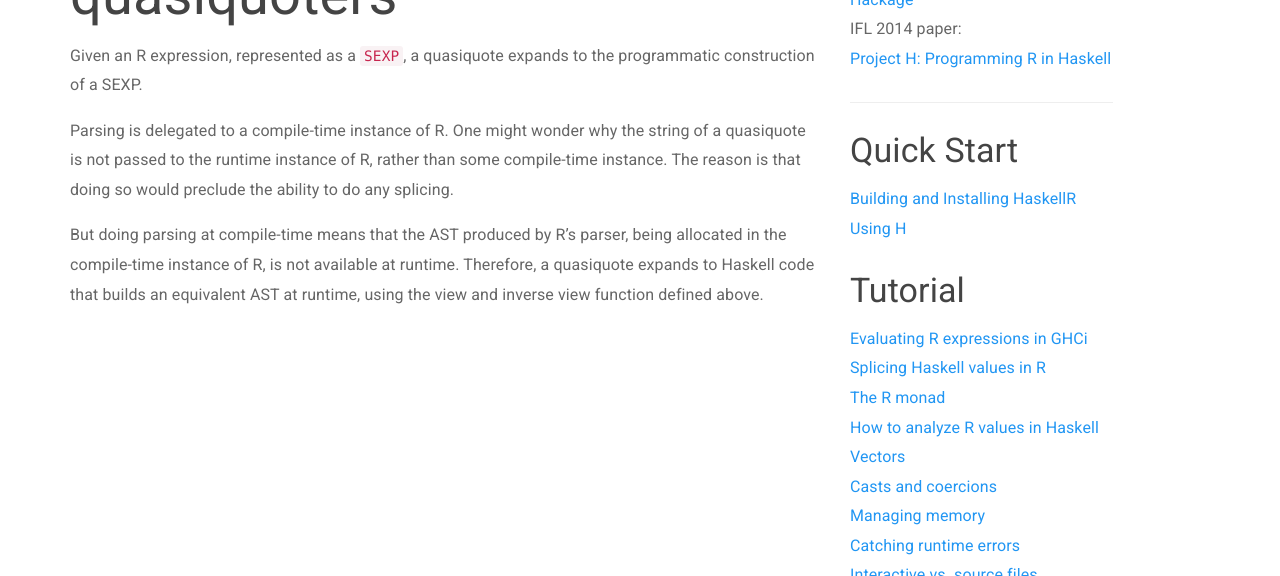
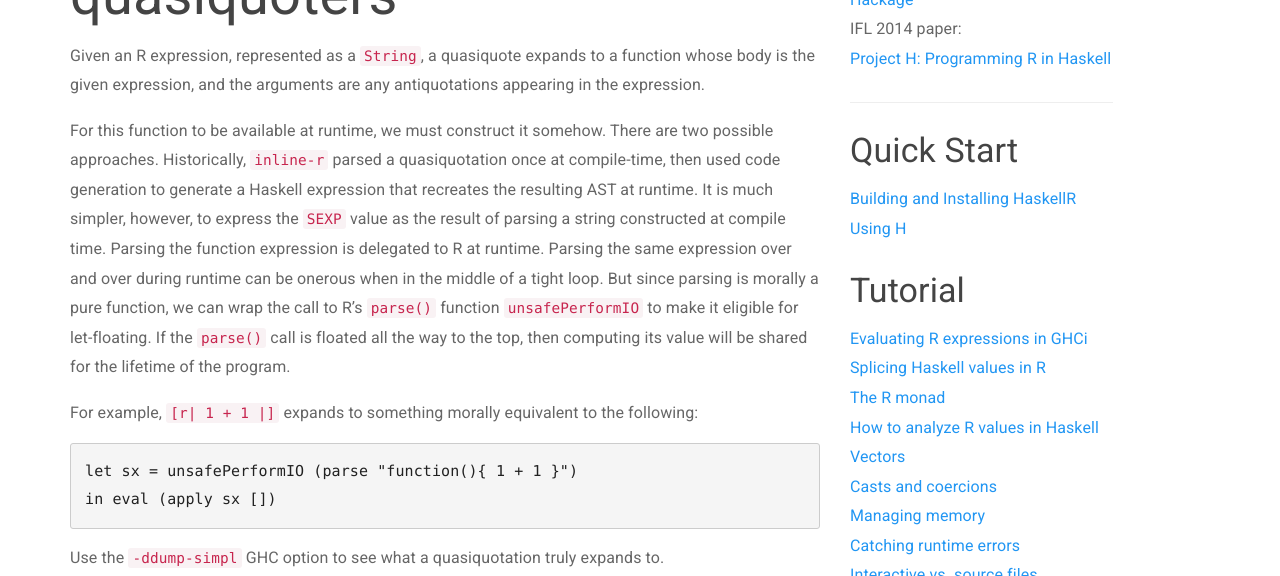
Before and after one commit to tweag/HaskellR, a Jekyll site: the page built from docs/implementation-of-quasiquoters.md, in a window 1280 px wide and 900 px high, cut to the strip 324-900 px from the top of the window. Built offline with Jekyll 4.4.1, drawn with Linux system fonts in a browser that asks for light colours; Markdown is read by kramdown in place of the engine named in the settings; a style sheet for code colours, icons or effects is not loaded.

Commit message:
Rewrite section on quasiquotater implementation.
Since inline-r-0.8, the `r` quasiquoter no longer parses at
compile-time and reconstructs the AST at runtime. Instead, the
quasiquoter creates a string expression to be parsed at runtime at
most once, by the magic of let-floating and lazy evaluation.

````diff
--- a/docs/implementation-of-quasiquoters.md
+++ b/docs/implementation-of-quasiquoters.md
@@ -4,16 +4,31 @@ id: implementation-of-quasiquoters
 Implementation of quasiquoters
 ==============================
 
-Given an R expression, represented as a `SEXP`, a quasiquote expands
-to the programmatic construction of a SEXP.
+Given an R expression, represented as a `String`, a quasiquote expands
+to a function whose body is the given expression, and the arguments
+are any antiquotations appearing in the expression.
 
-Parsing is delegated to a compile-time instance of R. One might wonder
-why the string of a quasiquote is not passed to the runtime instance
-of R, rather than some compile-time instance. The reason is that doing
-so would preclude the ability to do any splicing.
+For this function to be available at runtime, we must construct it
+somehow. There are two possible approaches. Historically, `inline-r`
+parsed a quasiquotation once at compile-time, then used code
+generation to generate a Haskell expression that recreates the
+resulting AST at runtime. It is much simpler, however, to express the
+`SEXP` value as the result of parsing a string constructed at compile
+time. Parsing the function expression is delegated to R at runtime.
+Parsing the same expression over and over during runtime can be
+onerous when in the middle of a tight loop. But since parsing is
+morally a pure function, we can wrap the call to R's `parse()`
+function `unsafePerformIO` to make it eligible for let-floating. If
+the `parse()` call is floated all the way to the top, then computing
+its value will be shared for the lifetime of the program.
 
-But doing parsing at compile-time means that the AST produced by R's
-parser, being allocated in the compile-time instance of R, is not
-available at runtime. Therefore, a quasiquote expands to Haskell code
-that builds an equivalent AST at runtime, using the view and inverse
-view function defined above.
+For example, `[r| 1 + 1 |]` expands to something morally equivalent
+to the following:
+
+```Haskell
+let sx = unsafePerformIO (parse "function(){ 1 + 1 }")
+in eval (apply sx [])
+```
+
+Use the `-ddump-simpl` GHC option to see what a quasiquotation truly
+expands to.
````
